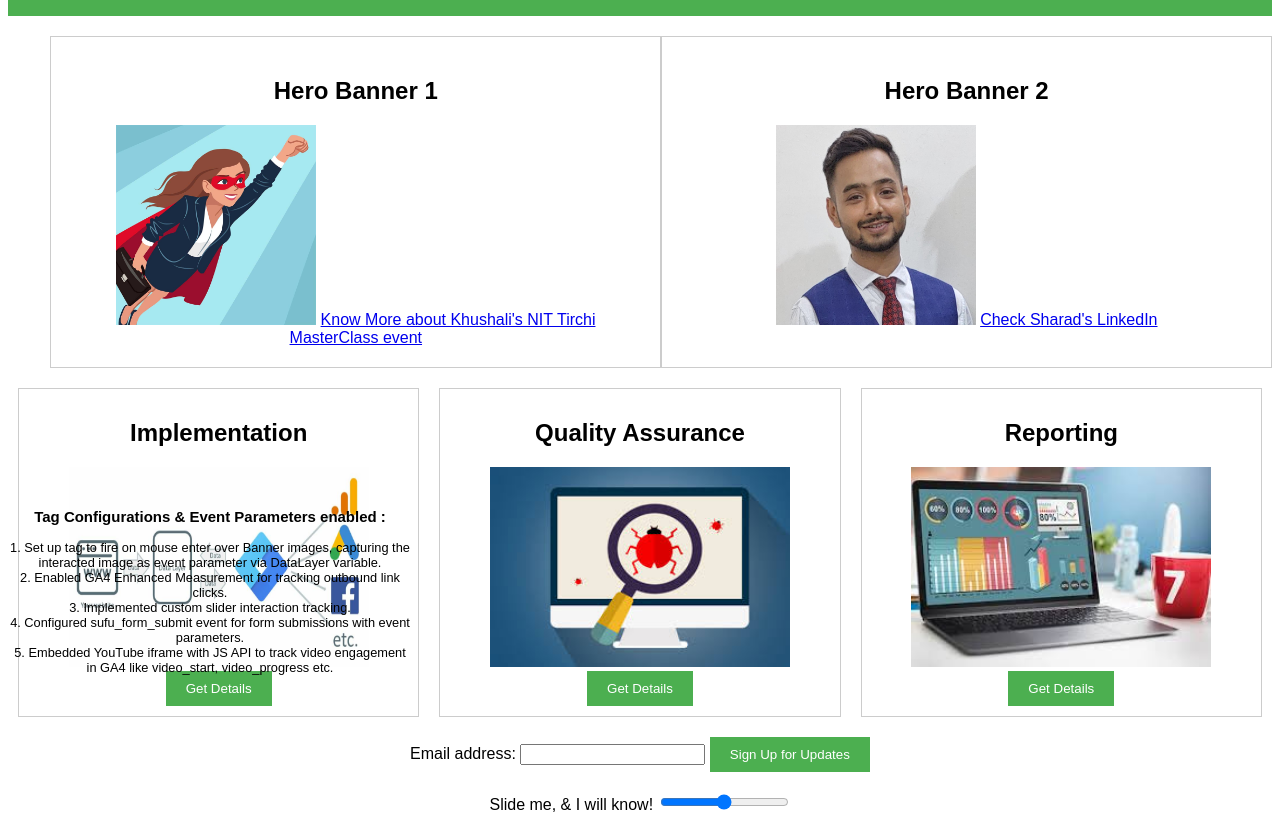
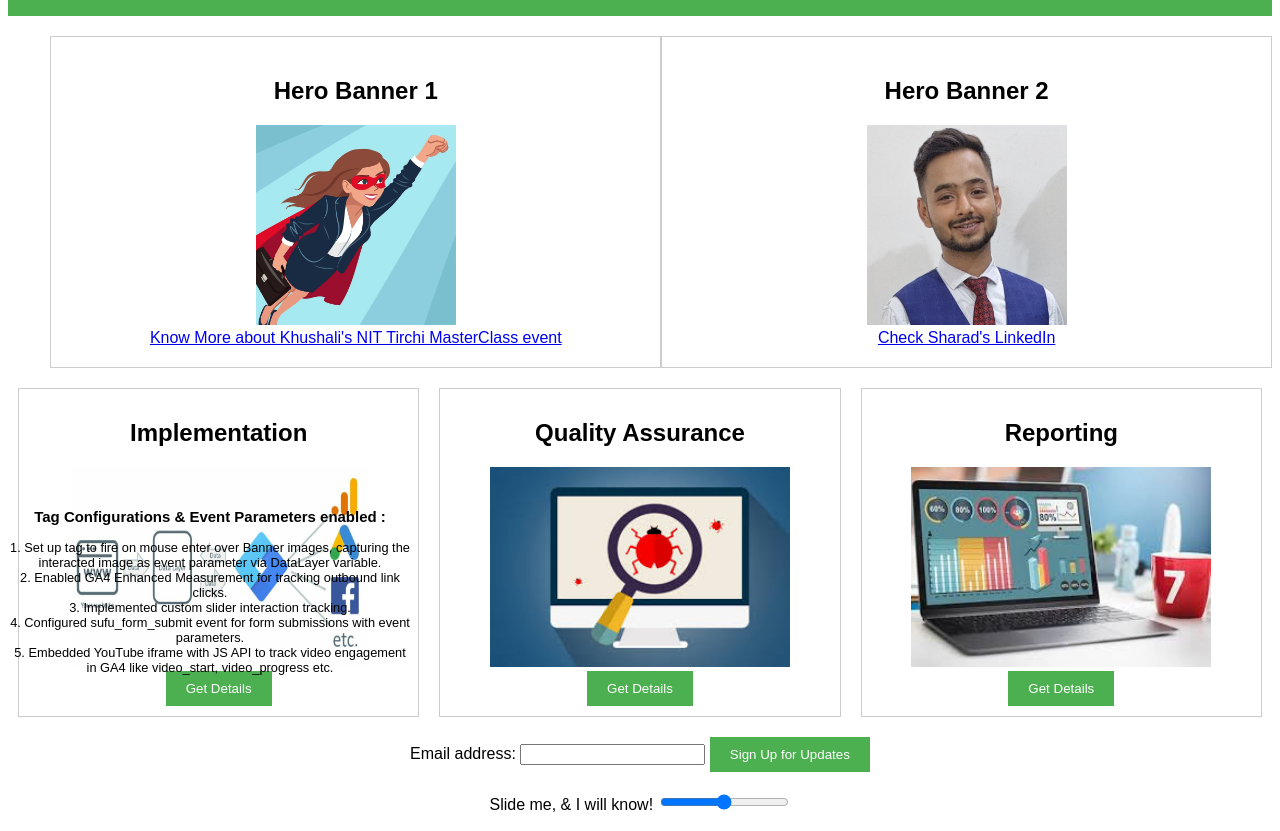
Before and after one commit to sharadraj97/demo-ga4-implementation, a plain HTML site: page index.html in a window 1280 px wide. Shown: the part 102-933 px from the top of the page. Drawn offline with Linux system fonts and the light colour scheme; a script that the page names is missing.

Commit message:
Update index.html

```diff
--- a/index.html
+++ b/index.html
@@ -25,14 +25,14 @@ height="0" width="0" style="display:none;visibility:hidden"></iframe></noscript>
      <section class="hero-banners">
         <div class="banner" id="banner1">
             <h2>Hero Banner 1</h2>
-            <img src="xyz.jpg" width="200px" height="200px" alt="Banner 1 Image" width="133px" class="banner-image" id="img1" onmouseenter="myFunction1()" onmouseleave="myFunction2()">
+            <img src="xyz.jpg" width="200px" height="200px" alt="Banner 1 Image" width="133px" class="banner-image" id="img1" onmouseenter="myFunction1()" onmouseleave="myFunction2()"> <br>
             <a class="LinkedIn" href="https://www.linkedin.com/posts/khushalie-nagpal-61b13232_recently-i-conducted-a-master-class-session-activity-7183718038330904576-Ky1o?utm_source=share&utm_medium=member_desktop" target="_blank" data-banner-number="1">
     Know More about Khushali's NIT Tirchi MasterClass event</a>
 
         </div>
         <div class="banner" id="banner2">
             <h2>Hero Banner 2</h2>
-            <img src="img2.jpg" width="200px" height="200px" alt="Banner 2 Image" width="153px" class="banner-image" id="img2" onmouseenter="myFunction3()" onmouseleave="myFunction4()">
+            <img src="img2.jpg" width="200px" height="200px" alt="Banner 2 Image" width="153px" class="banner-image" id="img2" onmouseenter="myFunction3()" onmouseleave="myFunction4()"> <br>
             <a class="LinkedIn" href="https://www.linkedin.com/in/sharad-raj-mohta/" target="_blank" data-banner-number="1">
     Check Sharad's LinkedIn
 </a>
```
